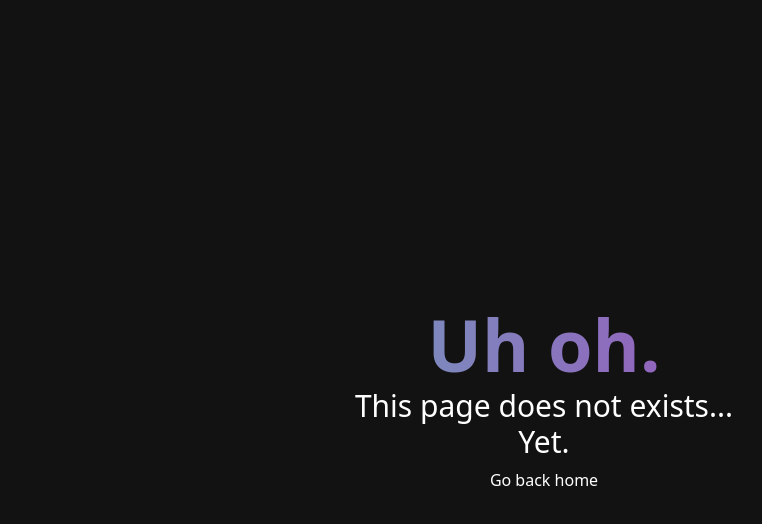
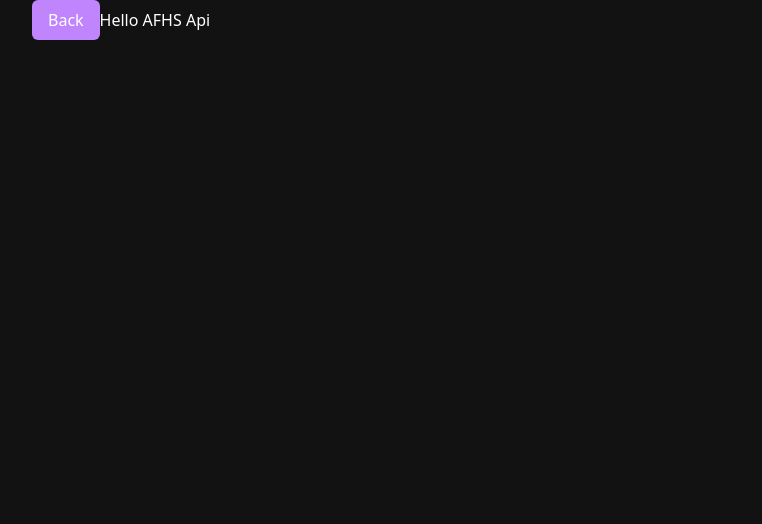
Before and after one commit to Alejandro1709/alejandrolarosa, a Next.js app: page /projects/afhs-api in a window 1280 px wide. Before the commit this address had no page. Shown: the top 524 px of the page, without its empty margins (96-858 px from the left). Built offline with nearby package versions, Linux system fonts and the light colour scheme; what tailwindcss-animated would draw is missing.

Commit message:
Remove: Project modal and add project page

```diff
--- a/src/app/components/Main.tsx
+++ b/src/app/components/Main.tsx
@@ -22,7 +22,6 @@ function Main() {
         <Hero id='hero' ref={heroRef} />
         <Projects id='projects' />
         <Skills id='skills' />
-        {/* <Experience id='experience' /> */}
         <Contact id='contact' />
         <Footer />
       </div>
--- a/src/app/components/ui/ProjectCard.tsx
+++ b/src/app/components/ui/ProjectCard.tsx
@@ -1,6 +1,6 @@
-import { useModalStore } from '@/stores/modalStore';
 import type IProject from '@/types/project';
 import Image from 'next/image';
+import Link from 'next/link';
 
 type ProjectCardType = {
   project: IProject;
@@ -17,13 +17,9 @@ const renderStatus = (project: IProject) => {
 };
 
 function ProjectCard({ project }: ProjectCardType) {
-  const setIsModalOpen = useModalStore((state) => state.setModal);
-
   return (
-    <article
-      className='flex cursor-pointer select-none flex-col gap-1 overflow-hidden rounded-md shadow-lg transition-all hover:scale-95 hover:outline'
-      onClick={() => setIsModalOpen(true)}
-    >
+    <Link href={`/projects/${project.slug}`}>
+      <article className='flex cursor-pointer select-none flex-col gap-1 overflow-hidden rounded-md shadow-lg transition-all hover:scale-95 hover:outline'>
         <header className='h-[172px] bg-[#181818]'>
           {project.thumbnail ? (
             <Image
@@ -53,6 +49,7 @@ function ProjectCard({ project }: ProjectCardType) {
           </p>
         </div>
       </article>
+    </Link>
   );
 }
 
--- a/src/app/page.tsx
+++ b/src/app/page.tsx
@@ -1,24 +1,13 @@
 'use client';
 
-import { useModalStore } from '@/stores/modalStore';
 import { QueryClient, QueryClientProvider } from '@tanstack/react-query';
 import Main from './components/Main';
-import Modal from './components/ui/Modal';
-import ProjectDialog from './components/ui/ProjectDialog';
 
 const queryClient = new QueryClient();
 
 export default function Home() {
-  const isModalOpen = useModalStore((state) => state.isOpen);
-  const setIsModalOpen = useModalStore((state) => state.setModal);
-
   return (
     <QueryClientProvider client={queryClient}>
-      {isModalOpen ? (
-        <Modal onClose={() => setIsModalOpen(false)}>
-          <ProjectDialog />
-        </Modal>
-      ) : null}
       <Main />
     </QueryClientProvider>
   );
--- /dev/null
+++ b/src/app/projects/[slug]/page.tsx
@@ -0,0 +1,13 @@
+import Button from '@/app/components/ui/Button';
+import projects from '@/data/projects';
+
+export default function ProjectPage(props: { params: { slug: string } }) {
+  const foundProject = projects.find((p) => p.slug == props.params.slug);
+
+  return (
+    <section className='mx-6 space-y-14 md:mx-auto md:max-w-screen-md lg:mx-auto lg:max-w-screen-lg'>
+      <Button className='bg-purple-400 hover:bg-indigo-300'>Back</Button>
+      Hello {foundProject?.title}
+    </section>
+  );
+}
```
Lines whose indentation alone changed are shown as unchanged.
